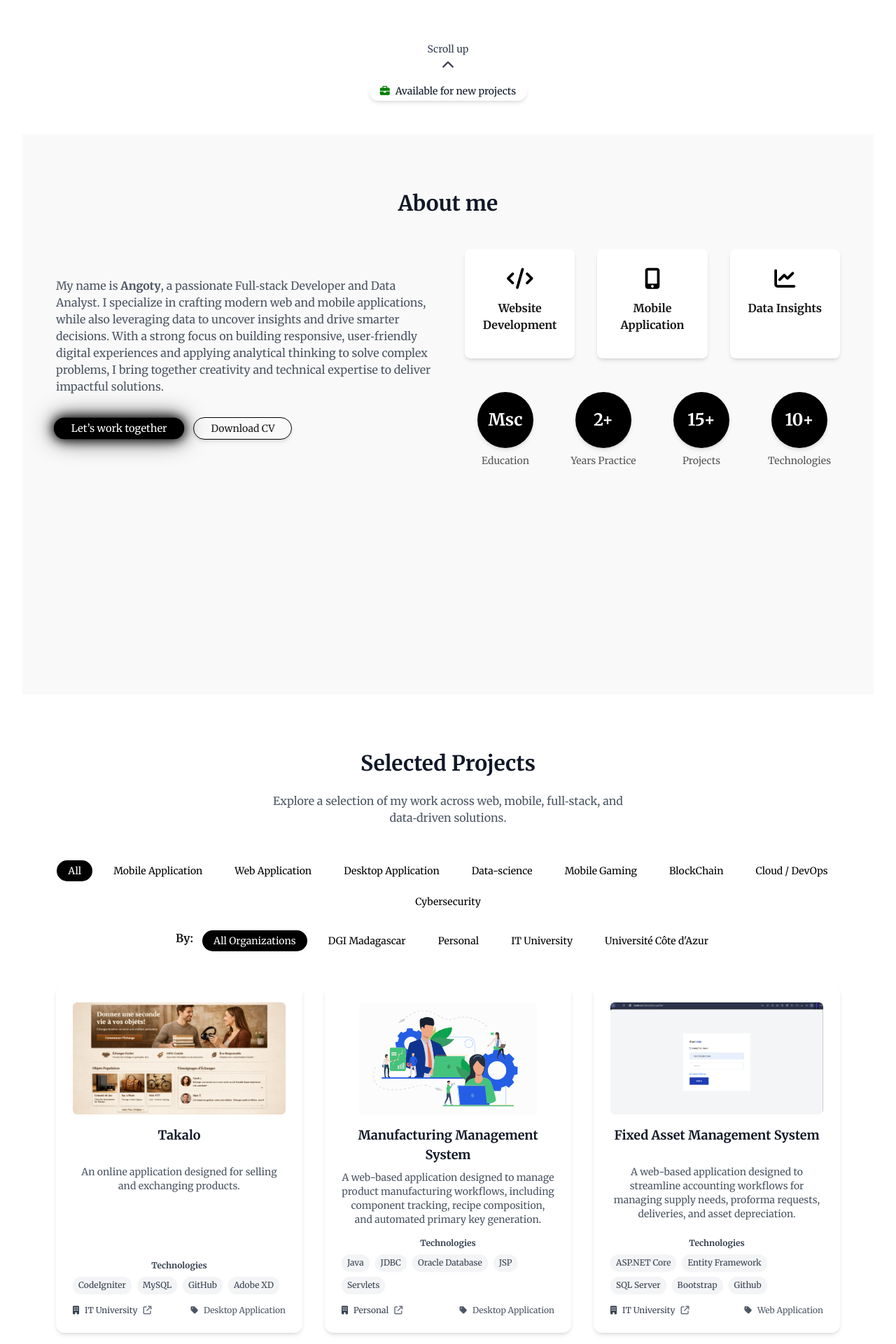
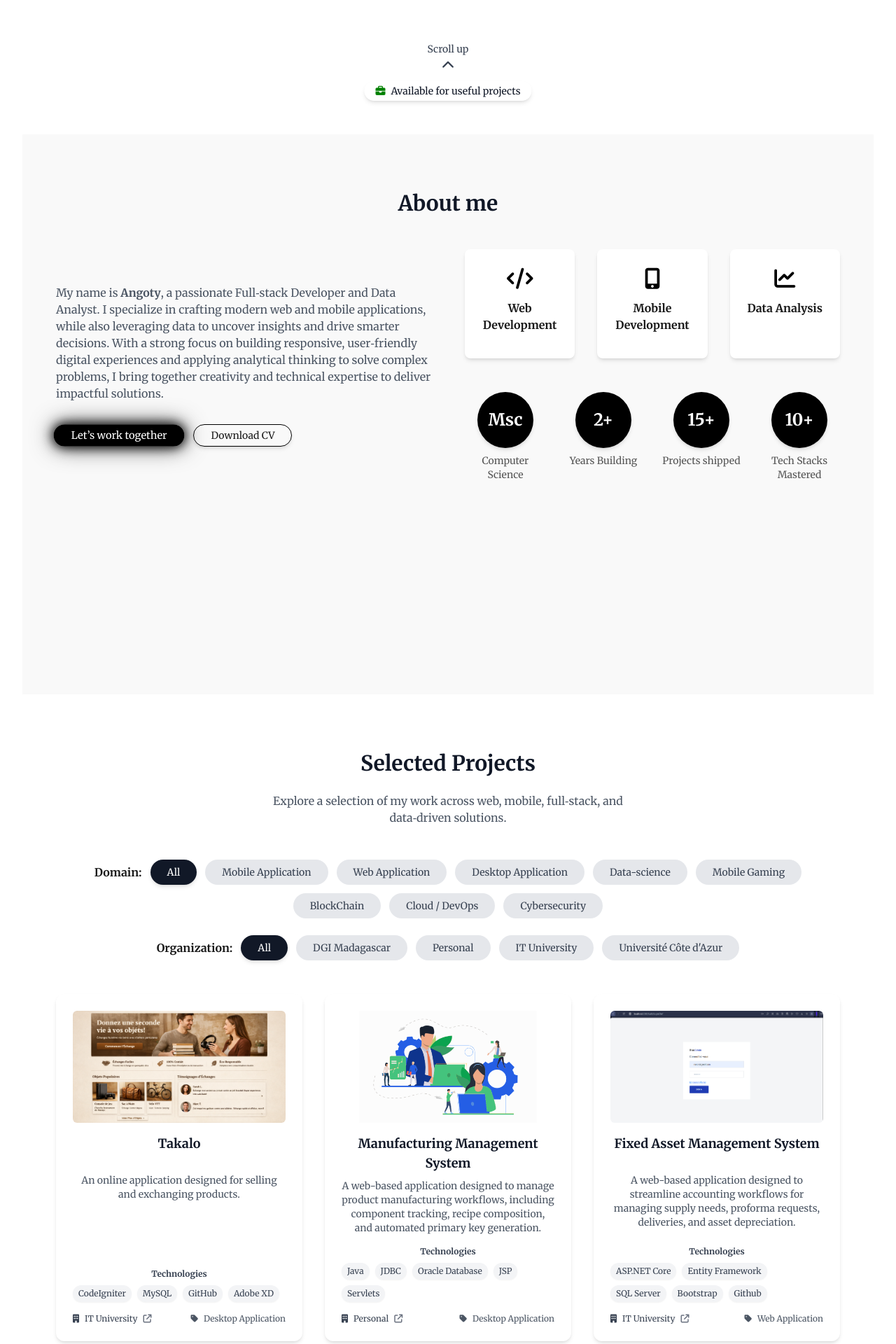
Before and after one commit to AngotyFitia/angoty-rabarijaona, a React (Vite) app: page / in a window 1280 px wide. Shown: the part 640-2560 px from the top of the page at 70% size. Built offline with nearby package versions, Linux system fonts and the light colour scheme.

Commit message:
refactor: restyle components, update content for clarity, improve UI/UX quality

```diff
--- a/src/components/ui/about.tsx
+++ b/src/components/ui/about.tsx
@@ -67,41 +67,38 @@ export default function About() {
             </div>
           </div>
 
-          {/* Colonne droite : services + stats */}
           <div className="space-y-12">
-            {/* Services : passent en 1 colonne sur mobile */}
             <div className="grid grid-cols-1 sm:grid-cols-2 md:grid-cols-3 gap-8">
               <div className="p-6 bg-white rounded-lg shadow-md hover:shadow-lg transition flex flex-col items-center">
                 <i className="fas fa-code text-3xl text-[#000000] mb-3"></i>
-                <h3 className="font-semibold mb-3 text-center">Website Development</h3>
+                <h3 className="font-semibold mb-3 text-center">Web Development</h3>
               </div>
               <div className="p-6 bg-white rounded-lg shadow-md hover:shadow-lg transition flex flex-col items-center">
                 <i className="fas fa-mobile-alt text-3xl text-[#000000] mb-3"></i>
-                <h3 className="font-semibold mb-3 text-center">Mobile Application</h3>
+                <h3 className="font-semibold mb-3 text-center">Mobile Development</h3>
               </div>
               <div className="p-6 bg-white rounded-lg shadow-md hover:shadow-lg transition flex flex-col items-center">
                 <i className="fas fa-chart-line text-3xl text-[#000000] mb-3"></i>
-                <h3 className="font-semibold mb-3 text-center">Data Insights</h3>
+                <h3 className="font-semibold mb-3 text-center">Data Analysis</h3>
               </div>
             </div>
 
-            {/* Stats : adaptatives */}
             <div className="grid grid-cols-2 sm:grid-cols-4 gap-6 justify-items-center mt-8">
               <div className="flex flex-col items-center">
                 <div className="w-20 h-20 flex items-center justify-center rounded-full bg-[#000000] text-white text-lg sm:text-2xl font-bold shadow-md">Msc</div>
-                <p className="mt-2 text-sm text-[#555555]">Education</p>
+                <p className="mt-2 text-sm text-[#555555]">Computer Science</p>
               </div>
               <div className="flex flex-col items-center">
                 <div className="w-20 h-20 flex items-center justify-center rounded-full bg-[#000000] text-white text-lg sm:text-2xl font-bold shadow-md">2+</div>
-                <p className="mt-2 text-sm text-[#555555]">Years Practice</p>
+                <p className="mt-2 text-sm text-[#555555]">Years Building</p>
               </div>
               <div className="flex flex-col items-center">
                 <div className="w-20 h-20 flex items-center justify-center rounded-full bg-[#000000] text-white text-lg sm:text-2xl font-bold shadow-md">15+</div>
-                <p className="mt-2 text-sm text-[#555555]">Projects</p>
+                <p className="mt-2 text-sm text-[#555555]">Projects shipped</p>
               </div>
               <div className="flex flex-col items-center">
                 <div className="w-20 h-20 flex items-center justify-center rounded-full bg-[#000000] text-white text-lg sm:text-2xl font-bold shadow-md">10+</div>
-                <p className="mt-2 text-sm text-[#555555]">Technologies</p>
+                <p className="mt-2 text-sm text-[#555555]">Tech Stacks Mastered</p>
               </div>
             </div>
           </div>
--- a/src/components/ui/header.tsx
+++ b/src/components/ui/header.tsx
@@ -154,7 +154,7 @@ export default function Header() {
 
         <div className="flex items-center gap-2 bg-white text-gray-900 text-sm px-4 py-1 rounded-full shadow-md whitespace-nowrap">
           <i className="fas fa-briefcase" style={{ color: "green" }}></i>
-          <span>Available for new projects</span>
+          <span>Available for useful projects</span>
         </div>
       </div>
       {cvModalOpen && (
--- a/src/components/ui/home.tsx
+++ b/src/components/ui/home.tsx
@@ -30,7 +30,7 @@ export default function Home() {
             <Button className="w-auto bg-black text-white rounded-full px-6 py-3 shadow-md hover:bg-gray-800 transition-transform duration-300" style={{ animation: "glow 2s infinite" }}>Let’s work together</Button>
           </a>
           <a href="#projects">
-            <Button className="w-auto bg-transparent text-[#1a1a1a] border border-[#000000] rounded-full px-6 py-3 shadow-md hover:bg-[#f0f0f0] hover:text-[#000000] hover:translate-y-[-2px] transition-transform duration-300">View projects</Button>
+            <Button className="w-auto bg-transparent text-[#1a1a1a] border border-[#000000] rounded-full px-6 py-3 shadow-md hover:bg-[#f0f0f0] hover:text-[#000000] hover:translate-y-[-2px] transition-transform duration-300">View my projects</Button>
           </a>
         </div>
       </div>
--- a/src/components/ui/projects.tsx
+++ b/src/components/ui/projects.tsx
@@ -1,28 +1,15 @@
 import { useState } from "react"
-import { Button } from "@/components/ui/button"
-import { DEFAULT_IMAGE, projects, type ProjectType } from "@/data/projectsData"
+import { DEFAULT_IMAGE, projects, type ProjectType } from "../../data/projectsData"
 
 export default function Project() {
   const [selectedCategory, setSelectedCategory] = useState("All")
-  const [selectedOrg, setSelectedOrg] = useState("All Organizations")
+  const [selectedOrg, setSelectedOrg] = useState("All")
   const [activeProject, setActiveProject] = useState<ProjectType | null>(null)
   const [currentIndex, setCurrentIndex] = useState(0)
-  const [selectedYear, setSelectedYear] = useState("All")
-  const years = Array.from(
-    new Set(
-      projects.flatMap((p) => [
-        p.period?.start?.split(" ")[1],
-        p.period?.end?.split(" ")[1]
-      ].filter(Boolean))
-    )
-  ).sort()
-
   const filteredProjects = projects.filter((p) => {
     const categoryMatch = selectedCategory === "All" || p.category === selectedCategory
-    const orgMatch = selectedOrg === "All Organizations" || p.organization === selectedOrg
-    const yearMatch = selectedYear === "All" ||
-    (p.period?.start?.includes(selectedYear) || p.period?.end?.includes(selectedYear))
-  return categoryMatch && orgMatch && yearMatch
+    const orgMatch = selectedOrg === "All" || p.organization === selectedOrg
+    return categoryMatch && orgMatch
   })
 
   return (
@@ -33,26 +20,18 @@ export default function Project() {
       </div>
 
       <div className="flex flex-col gap-6 items-center mb-12">
-        <div className="flex flex-wrap gap-3 justify-center">
+        <div className="flex flex-wrap gap-3 justify-center items-center">
+          <span className="text-sm md:text-base font-semibold text-[#1a1a1a]">Domain:</span>
           {["All","Mobile Application","Web Application","Desktop Application", "Data-science", "Mobile Gaming", "BlockChain", "Cloud / DevOps", "Cybersecurity"].map((filter) => (
-            <Button key={filter} onClick={() => setSelectedCategory(filter)} className={`px-4 py-2 rounded-full border ${ selectedCategory === filter ? "bg-black text-white" : "bg-transparent text-black"}`}>{filter}</Button>
+            <button key={filter} onClick={() => setSelectedCategory(filter)} className={`px-4 sm:px-6 py-2 rounded-full text-xs sm:text-sm font-medium transition ${ selectedCategory === filter ?  "bg-gray-900 text-white shadow-md": "bg-gray-200 text-gray-700 hover:bg-gray-300"}`}>{filter}</ button>
           ))}
         </div>
-        <div className="flex flex-wrap gap-3 justify-center">
-          <span className="text-sm md:text-base font-semibold text-[#1a1a1a]">By:</span>
-          {["All Organizations","DGI Madagascar", "Personal","IT University", "Université Côte d'Azur"].map((filter) => (
-            <Button key={filter} onClick={() => setSelectedOrg(filter)} className={`px-4 py-2 rounded-full border ${ selectedOrg === filter ? "bg-black text-white" : "bg-transparent text-black" }`}>{filter}</Button>
+        <div className="flex flex-wrap gap-3 justify-center items-center">
+          <span className="text-sm md:text-base font-semibold text-[#1a1a1a]">Organization:</span>
+          {["All","DGI Madagascar", "Personal","IT University", "Université Côte d'Azur"].map((filter) => (
+            <button key={filter} onClick={() => setSelectedOrg(filter)} className={`px-4 sm:px-6 py-2 rounded-full text-xs sm:text-sm font-medium transition ${ selectedOrg === filter ? "bg-gray-900 text-white shadow-md": "bg-gray-200 text-gray-700 hover:bg-gray-300" }`}>{filter} </button>
           ))}
         </div>
-        {/* <div className="flex flex-wrap gap-3 justify-center">
-          <span className="text-sm md:text-base font-semibold text-[#1a1a1a]">Year:</span>
-          <select value={selectedYear} onChange={(e) => setSelectedYear(e.target.value)} className="px-4 py-2 rounded-full border text-sm bg-transparent text-black hover:bg-black hover:text-white transition">
-            <option value="All">All Years</option>
-            {years.map((year) => (
-              <option key={year} value={year}>{year}</option>
-            ))}
-          </select>
-        </div> */}
       </div>
       <div className="grid grid-cols-1 sm:grid-cols-2 lg:grid-cols-3 gap-8">
         {filteredProjects.map((project) => (
@@ -67,38 +46,30 @@ export default function Project() {
 
               <div className="flex flex-col flex-grow">
                 <h3 className="text-lg font-semibold text-gray-900 mb-2 min-h-[48px]"> {project.title} </h3>
-                {/* <h2 className="text-lg font-semibold text-gray-900 mb-2 min-h-[48px]"> {project.title} {project.featured && (
-                    <span className="ml-2 px-2 py-1 text-xs bg-yellow-400 text-black rounded">Featured</span>)}
-                </h2> */}
                 <p className="text-sm text-gray-600 mb-4 min-h-[60px]"> {project.description} </p>
                 <div className="mt-auto">
                   <span className="block text-xs font-semibold text-gray-700 mb-2"> Technologies</span>
                   <div className="flex flex-wrap gap-2 mb-4">
-                    {project.technologies.map((tech) => (
-                      <span key={tech} className="text-xs bg-gray-100 text-gray-700 px-2 py-1 rounded-full shadow-sm">{tech}</span>
+                    {project.technologies.map((tech, index) => (
+                      <span key={`${project.id}-${index}`} className="text-xs bg-gray-100 text-gray-700 px-2 py-1 rounded-full shadow-sm">{tech}</span>
                     ))}
                   </div>
-
                   <div className="flex items-center justify-between text-xs mt-2">
                     <a href={project.orgLink} target="_blank" rel="noopener noreferrer" className="flex items-center gap-2 text-gray-700 hover:text-gray-900 font-medium transition">
                       <i className="fas fa-building"></i>
                       <span>{project.organization}</span>
                       <i className="fas fa-arrow-up-right-from-square text-xs text-gray-500"></i>
                     </a>
-
                     <div className="flex items-center gap-2 text-gray-600">
                       <i className="fas fa-tag"></i>
                       <span className="font-medium">{project.category}</span>
                     </div>
                   </div>
-
                 </div>
               </div>
             </div>
         ))}
       </div>
-
-      {/* Modal */}
       {activeProject && (
         <div className="fixed inset-0 z-50 flex items-center justify-center bg-black/70 px-4 py-6">
           <div className="relative w-full max-w-6xl max-h-[90vh] overflow-y-auto bg-white rounded-xl shadow-xl">
@@ -115,13 +86,6 @@ export default function Project() {
                   <i className="fas fa-arrow-up-right-from-square text-xs text-gray-400"></i>
                 </a>
               </div>
-              {activeProject.period && (
-                <div className="mt-2 text-sm text-gray-500">
-                  <i className="fas fa-calendar-alt mr-2"></i>
-                  {activeProject.period.start}
-                  {activeProject.period.end && ` – ${activeProject.period.end}`}
-                </div>
-              )}
               {activeProject.projectRole && (
                 <div className="mt-3 text-sm">
                   <span className="text-gray-500">My role:</span>{" "}
@@ -156,6 +120,7 @@ export default function Project() {
 
               <div className="flex flex-col gap-6">
                 <div className="bg-white rounded-lg shadow-sm border border-gray-100 p-4">
+                <h3 className="text-sm font-semibold text-gray-900 mb-3"> Description and Objectives</h3>
                   <p className="text-gray-700 leading-relaxed">{activeProject.objectives}</p>
                   <p className="text-gray-500 mt-3 text-sm leading-relaxed"> {activeProject.description}</p>
                 </div>
@@ -178,8 +143,11 @@ export default function Project() {
                     </div>
                 )}
                 <div className="space-y-2">
+                    {((activeProject.collaborators ?? []).length > 0) && (
+                        <h3 className="text-sm font-semibold text-gray-900 mb-3">Collaborators</h3>
+                    )}
                     {(activeProject.collaborators ?? []).map((c) => (
-                      <a key={c.name} href={c.link} target="_blank" rel="noopener noreferrer" className="grid grid-cols-[1fr_180px_24px] items-center px-3 py-2 rounded-lg bg-gray-50 hover:bg-gray-100 transition">
+                    <a key={c.name} href={c.link} target="_blank" rel="noopener noreferrer" className="grid grid-cols-[1fr_180px_24px] items-center px-3 py-2 rounded-lg bg-gray-50 hover:bg-gray-100 transition">
                         <div className="min-w-0">
                           <span className="text-sm font-medium text-gray-700 truncate block">
                             {c.name}
@@ -196,9 +164,10 @@ export default function Project() {
                     ))}
                 </div>
                 <div className="bg-white rounded-lg shadow-sm border border-gray-100 p-4">
-                  <h3 className="text-sm font-semibold text-gray-900 mb-3"> Links</h3>
+                    {(activeProject.repositories?.frontend || activeProject.repositories?.backend || activeProject.repositories?.mobile || activeProject.repositories?.source || activeProject.liveUrl || activeProject.videoUrl) && (
+                      <h3 className="text-sm font-semibold text-gray-900 mb-3">Links</h3>
+                    )}
                   <div className="flex flex-wrap gap-3">
-
                     {activeProject.repositories?.frontend && (
                       <a href={activeProject.repositories.frontend} target="_blank" rel="noopener noreferrer" className="px-4 py-2 bg-gray-100 text-gray-700 rounded-lg text-sm hover:bg-gray-200 transition">Frontend</a>
                     )}
--- a/src/data/skillsData.ts
+++ b/src/data/skillsData.ts
@@ -32,13 +32,13 @@ export type TechSkill = {
         { name: "C#", percentage: 80, icon: "devicon-csharp-plain colored" },
         { name: "Spring Boot", percentage: 75, icon: "devicon-spring-plain colored" },
         { name: ".NET", percentage: 75, icon: "devicon-dotnetcore-plain colored" },
-        { name: "Node.js", percentage: 75, icon: "devicon-nodejs-plain colored" },
-        { name: "Express.js", percentage: 70, icon: "devicon-express-original" },
-        { name: "FastAPI", percentage: 70, icon: "devicon-fastapi-plain colored" },
+        { name: "Express.js", percentage: 75, icon: "devicon-express-original" },
+        { name: "REST API", percentage: 70, icon: "devicon-fastapi-plain colored" },
         { name: "Python", percentage: 70, icon: "devicon-python-plain colored" },
         { name: "Django", percentage: 65, icon: "devicon-django-plain colored" },
+        { name: "Node.js", percentage: 60, icon: "devicon-nodejs-plain colored" },
         { name: "PHP", percentage: 50, icon: "devicon-php-plain colored" },
-        { name: "CodeIgniter", percentage: 50, icon: "devicon-codeigniter-plain colored" },
+        { name: "CodeIgniter", percentage: 40, icon: "devicon-codeigniter-plain colored" },
       ],
     },
     {
@@ -57,11 +57,12 @@ export type TechSkill = {
       category: "Databases",
       skills: [
         { name: "PostgreSQL", percentage: 80, icon: "devicon-postgresql-plain colored" },
-        { name: "SQLServer", percentage: 80, icon: "devicon-microsoftsqlserver-plain colored" },
+        { name: "Oracle", percentage: 80, icon: "devicon-oracle-original colored" },
+        { name: "SQLServer", percentage: 70, icon: "devicon-microsoftsqlserver-plain colored" },
         { name: "MySQL", percentage: 70, icon: "devicon-mysql-plain colored" },
-        { name: "Oracle", percentage: 70, icon: "devicon-oracle-original colored" },
         { name: "MongoDB", percentage: 70, icon: "devicon-mongodb-plain colored" },
         { name: "Supabase", percentage: 50, icon: "devicon-supabase-plain colored" },
+        { name: "Neo4j", percentage: 50, icon: "devicon-neo4j-plain colored" },
       ],
     },
     {
@@ -86,23 +87,23 @@ export type TechSkill = {
       skills: [
         { name: "VS Code", percentage: 80, icon: "devicon-vscode-plain colored" },
         { name: "Postman", percentage: 80, icon: "devicon-postman-plain colored" },
+        { name: "Microsoft Excel", percentage: 80, icon: "fas fa-file-excel text-green-500" },
         { name: "Microsoft Word", percentage: 80, icon: "fas fa-file-word text-blue-600" },
-        { name: "Microsoft Excel", percentage: 80, icon: "fas fa-file-excel text-green-500" },
-        { name: "Adobe XD", percentage: 60, icon: "devicon-xd-plain colored" },
+        { name: "Trello", percentage: 50, icon: "devicon-trello-plain colored" },
+        { name: "Adobe XD", percentage: 50, icon: "devicon-xd-plain colored" },
         { name: "Figma", percentage: 40, icon: "devicon-figma-plain colored" },
       ],
     },
     {
       category: "Mobile",
       skills: [
-        { name: "Ionic", percentage: 70, icon: "devicon-ionic-original colored" },
         { name: "React Native", percentage: 65, icon: "devicon-react-original colored" },
+        { name: "Ionic", percentage: 60, icon: "devicon-ionic-original colored" },
+        { name: "Kotlin", percentage: 50, icon: "devicon-kotlin-plain colored" },
       ],
     },
   ];
 
-
-  // Données Soft Skills
   export const softSkills: SoftSkill[] = [
     {
       name: "Problem Solving",
@@ -133,9 +134,7 @@ export type TechSkill = {
   ];
 
   export const otherLanguages: TechSkill[] = [
-      { name: "C", percentage: 75, icon: "devicon-c-plain colored" },
+    { name: "C", percentage: 75, icon: "devicon-c-plain colored" },
     { name: "Perl", percentage: 60, icon: "devicon-perl-plain colored" },
     { name: "Ruby", percentage: 75, icon: "devicon-ruby-plain colored" },
-    { name: "Laravel", percentage: 75, icon: "devicon-laravel-plain colored" },
-    { name: "Kotlin", percentage: 65, icon: "devicon-kotlin-plain colored" },
   ];
```
Also changed, not shown: src/components/ui/contact.tsx (+13 -5 lines), src/components/ui/footer.tsx (+3 -5 lines), src/data/projectsData.ts (+0 -11 lines).
